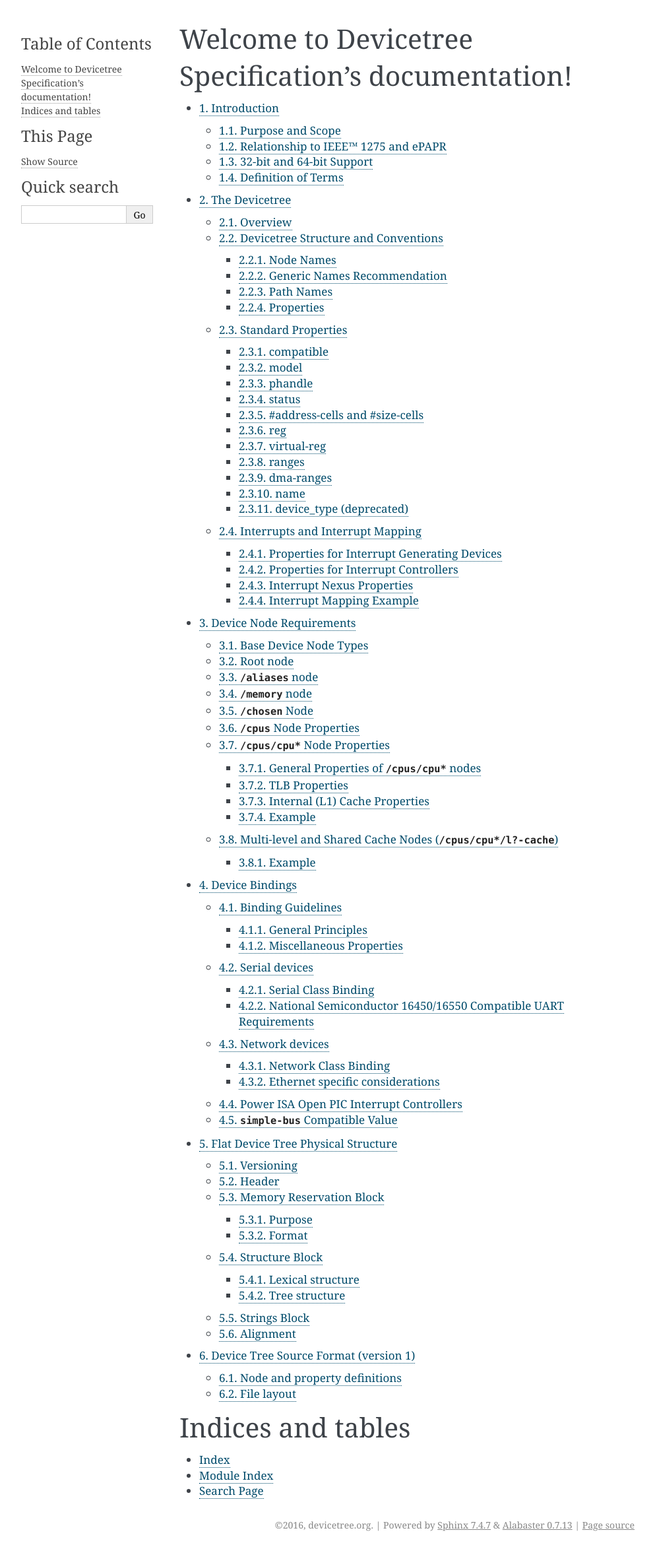
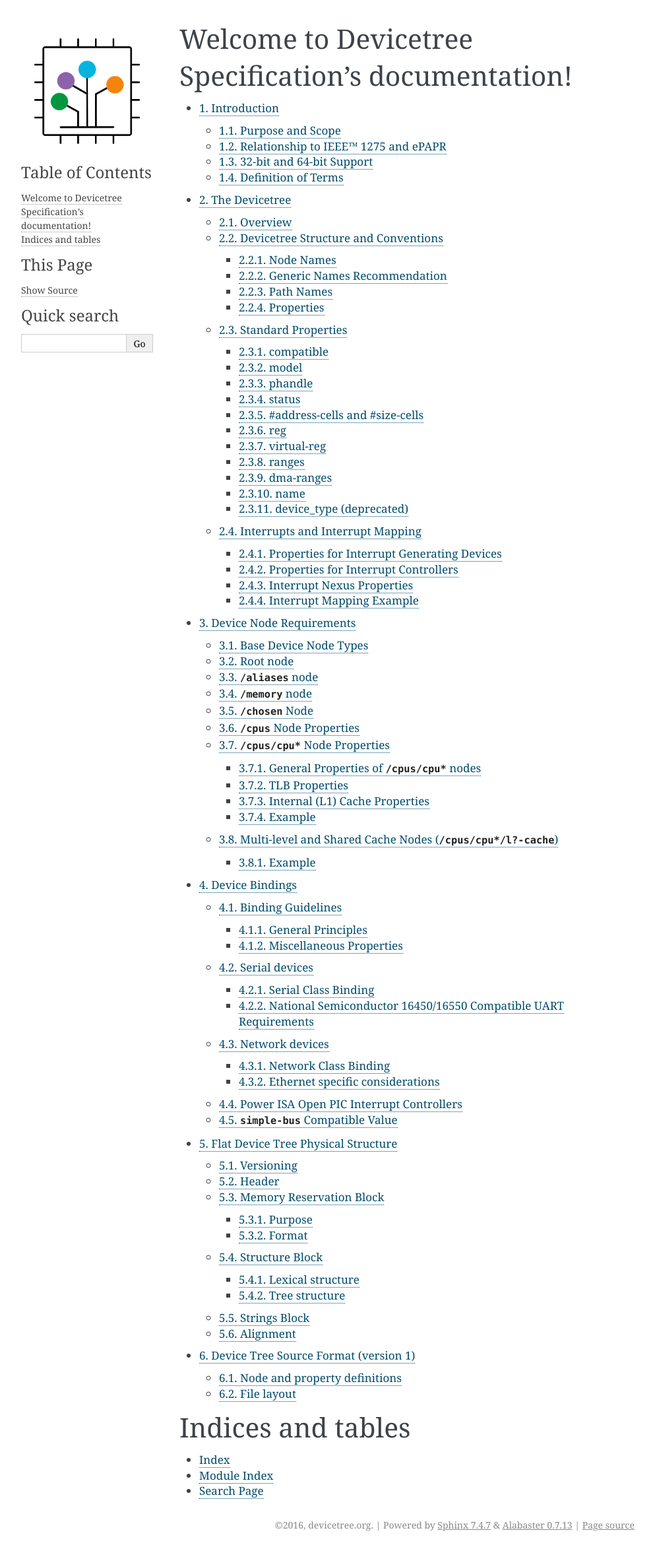
Before and after one commit to devicetree-org/devicetree-specification, a Sphinx documentation site: the page built from source/index.rst, in a window 1280 px wide. Shown: the whole page at 66% size, without its empty margins (148-1141 px from the left). Built offline with Sphinx 7.4.7, drawn with Linux system fonts in a browser that asks for light colours.

Commit message:
Add Devicetree logo to html and pdf output
Signed-off-by: Grant Likely <grant.likely@linaro.org>

```diff
--- a/source/conf.py
+++ b/source/conf.py
@@ -138,12 +138,12 @@ html_theme_path = [alabaster.get_path()]
 
 # The name of an image file (relative to this directory) to place at the top
 # of the sidebar.
-#html_logo = None
+html_logo = "devicetree-logo.png"
 
 # The name of an image file (relative to this directory) to use as a favicon of
 # the docs.  This file should be a Windows icon file (.ico) being 16x16 or 32x32
 # pixels large.
-#html_favicon = None
+html_favicon = "devicetree-favicon.png"
 
 # Add any paths that contain custom static files (such as style sheets) here,
 # relative to this directory. They are copied after the builtin static files,
@@ -244,7 +244,7 @@ latex_documents = [
 
 # The name of an image file (relative to this directory) to place at the top of
 # the title page.
-#latex_logo = None
+latex_logo = "devicetree-logo.png"
 
 # For "manual" documents, if this is true, then toplevel headings are parts,
 # not chapters.
```
Also changed, not shown: source/devicetree-favicon.png (added), source/devicetree-logo.png (added).
